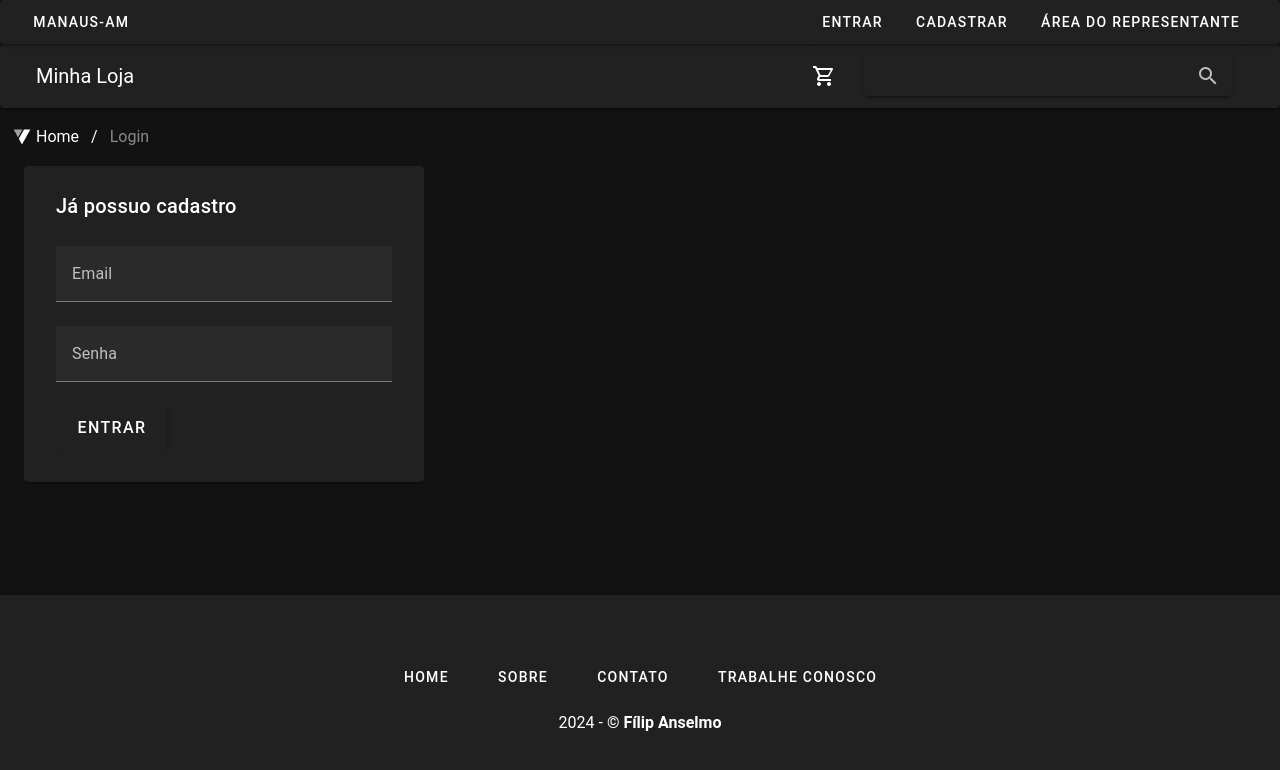
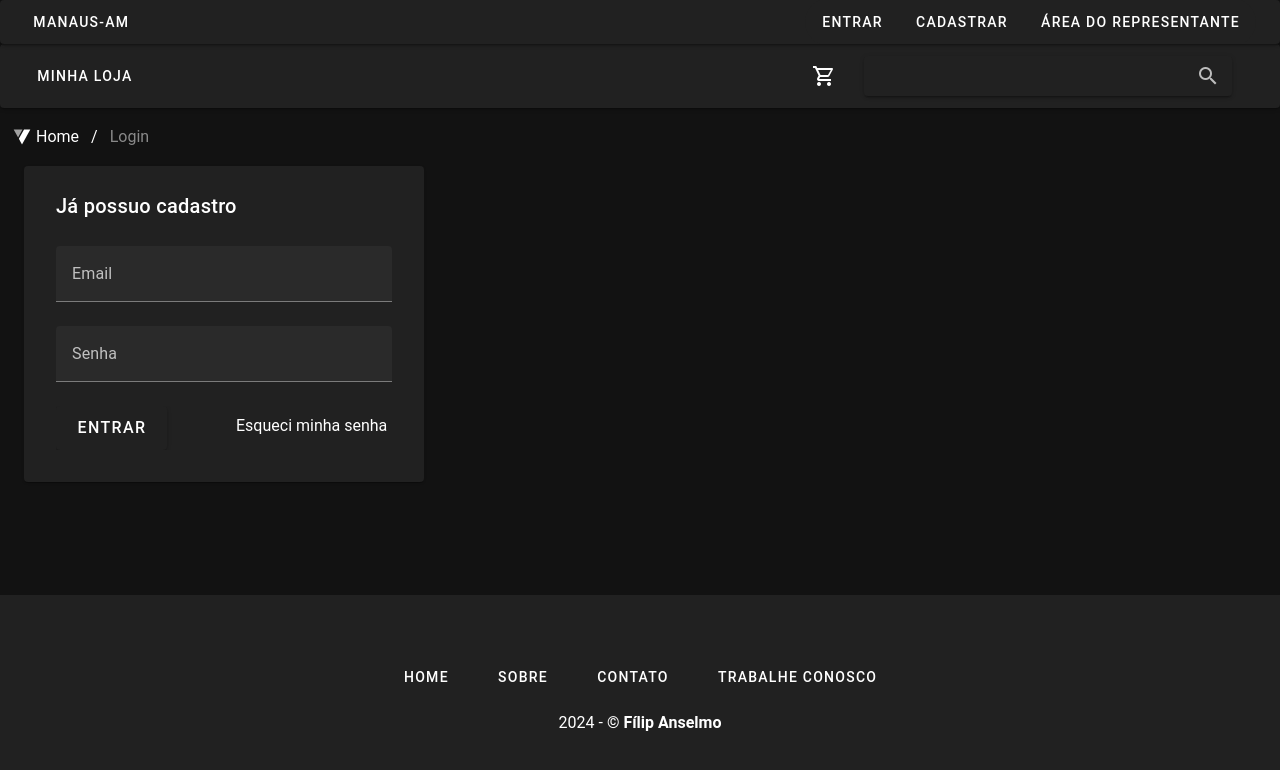
Before and after one commit to filipanselmo11/minha-loja-vuetify, a Vue app: page /login in a window 1280 px wide. Shown: the top 770 px of the page. Built offline with nearby package versions, Linux system fonts and the light colour scheme.

Commit message:
feat: Aplicando ajustes, LoginForm, NavbarComponent e Login

```diff
--- a/src/components/LoginForm.vue
+++ b/src/components/LoginForm.vue
@@ -25,10 +25,13 @@ import TextComponent from './TextComponent.vue';
               type="password"
             />
           </v-col>
-          <v-col cols="12">
+          <v-col cols="6">
             <ButtonComponent
               textButton="Entrar"
               size="large"/>
+          </v-col>
+          <v-col class="mt-2" cols="6">
+            <span>Esqueci minha senha</span>
           </v-col>
         </v-row>
       </v-container>
--- a/src/components/NavbarComponent.vue
+++ b/src/components/NavbarComponent.vue
@@ -30,6 +30,10 @@ const goLogin = () => {
   router.push('/login');
 }
 
+const goHome = () => {
+  router.go(-1);
+}
+
 </script>
 <template>
   <v-app-bar height="60" :elevation="2" rounded density="compact">
@@ -60,7 +64,9 @@ const goLogin = () => {
   </v-app-bar>
   <div>
     <v-app-bar :elevation="2" rounded>
-      <v-app-bar-title class="pa-4">Minha Loja</v-app-bar-title>
+      <v-app-bar-title>
+        <v-btn @click="goHome" variant="text">Minha Loja</v-btn>
+      </v-app-bar-title>
       <v-btn @click="goCarrrinho" icon="mdi mdi-cart-outline"></v-btn>
         <v-text-field
         class="pa-4 mr-8"
--- a/src/pages/Login.vue
+++ b/src/pages/Login.vue
@@ -17,9 +17,14 @@ const items = [
 </script>
 
 <template>
-  <BreadCumbComponent :items="items" />
+  <div class="d-flex justify-start">
+    <BreadCumbComponent :items="items" />
+  </div>
+  <!-- <div class="d-flex justify-end mr-3 mb-3">
+    <v-btn>Voltar</v-btn>
+  </div> -->
   <section id="login">
-    <LoginForm/>
+    <LoginForm />
   </section>
   <section id="primeiro-acesso"></section>
 </template>
```
